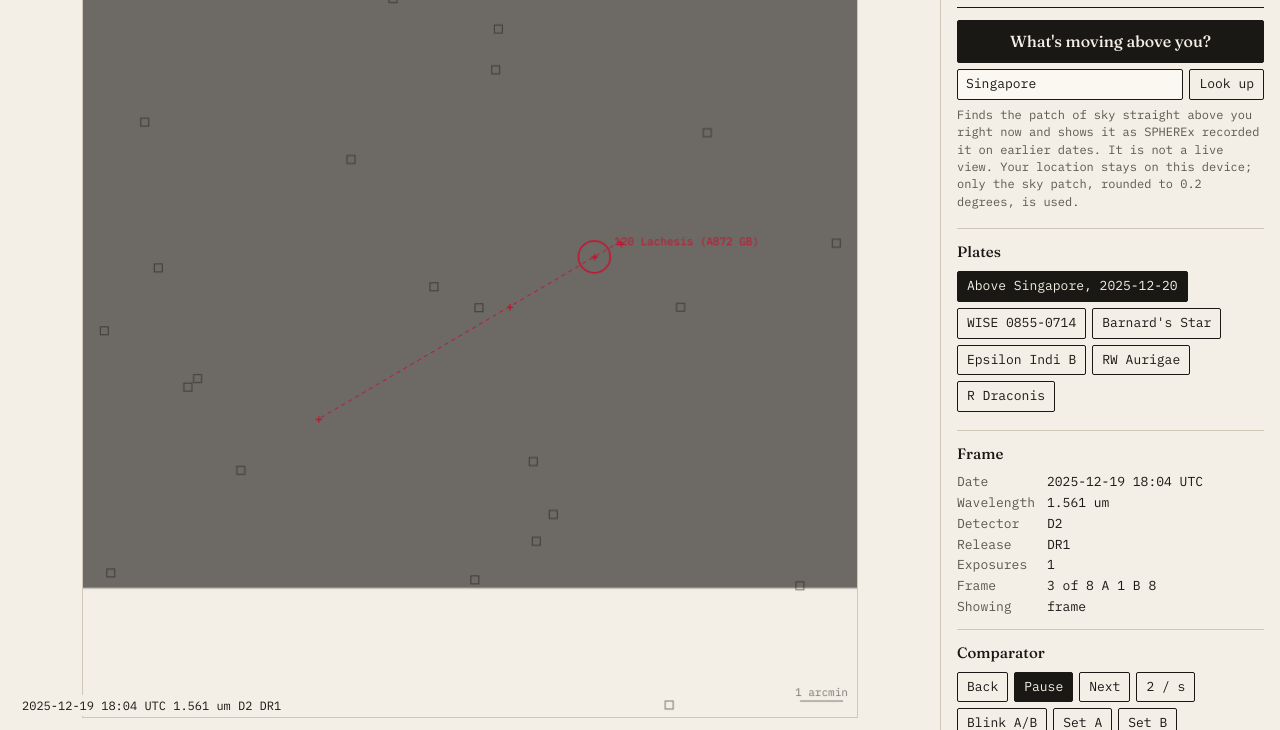
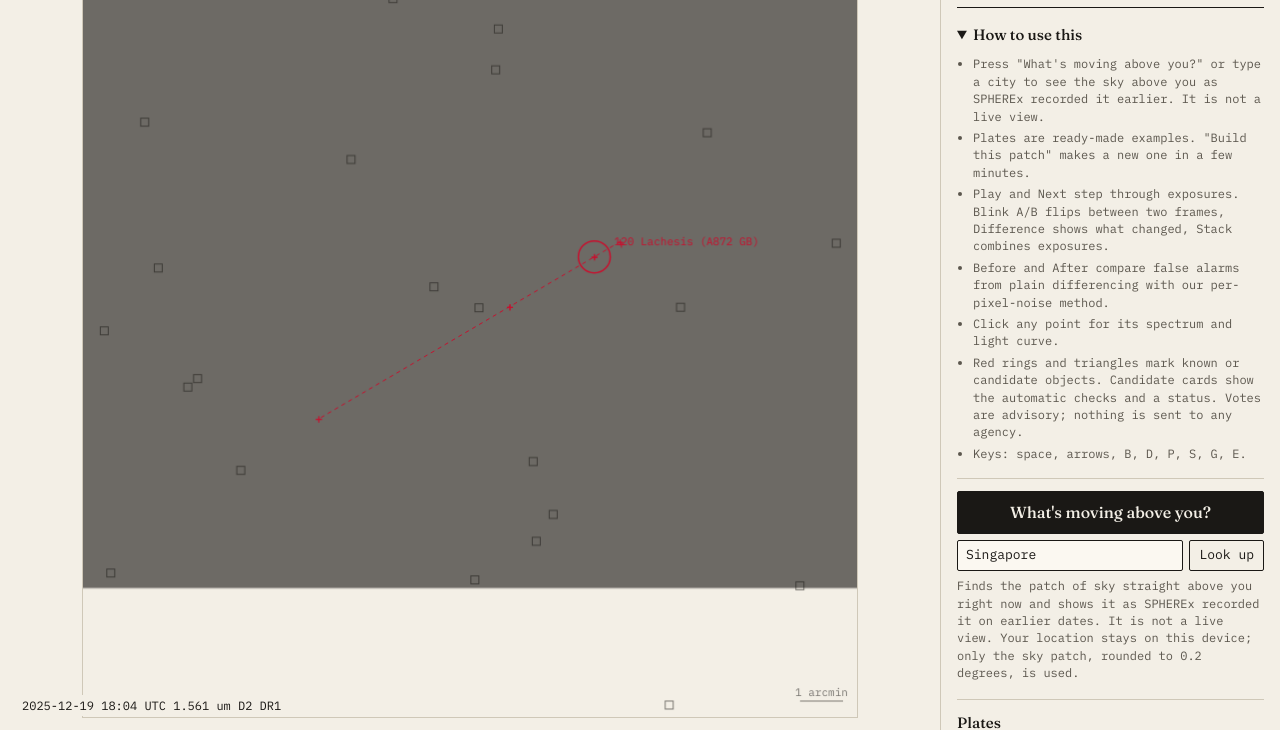
Before and after one commit to aquila147/Tombaugh, a plain HTML site: page docs/index.html in a window 1280 px wide. Shown: the part 70-800 px from the top of the page. Drawn offline with Linux system fonts and the light colour scheme; no server answers.

Commit message:
Explaination tab added

```diff
--- a/docs/css/style.css
+++ b/docs/css/style.css
@@ -418,3 +418,29 @@ button:disabled {
     margin-bottom: 4px;
   }
 }
+
+/* --- How to use this --- */
+
+.howto summary {
+  font-family: var(--font-head);
+  font-size: 15px;
+  font-weight: 500;
+  cursor: pointer;
+  padding: 4px 0;
+}
+
+.howto summary:focus-visible {
+  outline: 2px solid var(--ink);
+  outline-offset: 2px;
+}
+
+.howto ul {
+  margin: 6px 0 0;
+  padding-left: 16px;
+  color: var(--ink-soft);
+  font-size: 12px;
+}
+
+.howto li {
+  margin-bottom: 4px;
+}
--- a/docs/index.html
+++ b/docs/index.html
@@ -29,6 +29,21 @@
         <h1 class="wordmark">Tombaugh</h1>
         <p class="tagline">What's moving above you?</p>
       </header>
+
+      <section aria-label="How to use this">
+        <details class="howto" open>
+          <summary>How to use this</summary>
+          <ul>
+            <li>Press "What's moving above you?" or type a city to see the sky above you as SPHEREx recorded it earlier. It is not a live view.</li>
+            <li>Plates are ready-made examples. "Build this patch" makes a new one in a few minutes.</li>
+            <li>Play and Next step through exposures. Blink A/B flips between two frames, Difference shows what changed, Stack combines exposures.</li>
+            <li>Before and After compare false alarms from plain differencing with our per-pixel-noise method.</li>
+            <li>Click any point for its spectrum and light curve.</li>
+            <li>Red rings and triangles mark known or candidate objects. Candidate cards show the automatic checks and a status. Votes are advisory; nothing is sent to any agency.</li>
+            <li>Keys: space, arrows, B, D, P, S, G, E.</li>
+          </ul>
+        </details>
+      </section>
 
       <section aria-label="Your sky">
         <div class="row">
--- a/docs/js/main.js
+++ b/docs/js/main.js
@@ -783,6 +783,8 @@ function wire() {
       return;
     }
     if (event.target instanceof HTMLButtonElement && event.key === " ") return;
+    // Space on the "How to use this" heading opens and closes it
+    if (event.target.tagName === "SUMMARY" && event.key === " ") return;
     const key = event.key.toLowerCase();
     const actions = {
       " ": () => $("b-play").click(),
```
Also changed, not shown: 1 other file.
